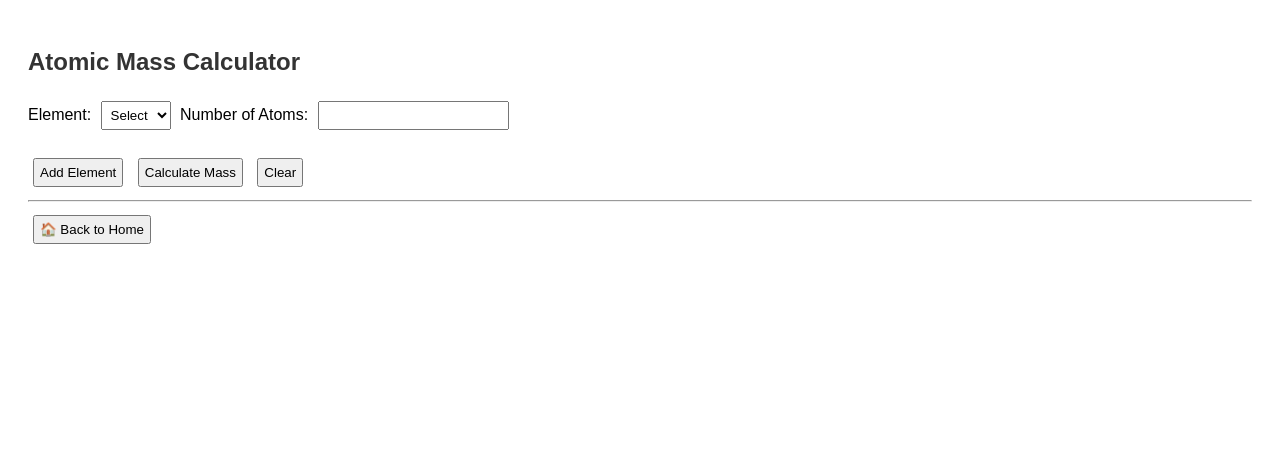
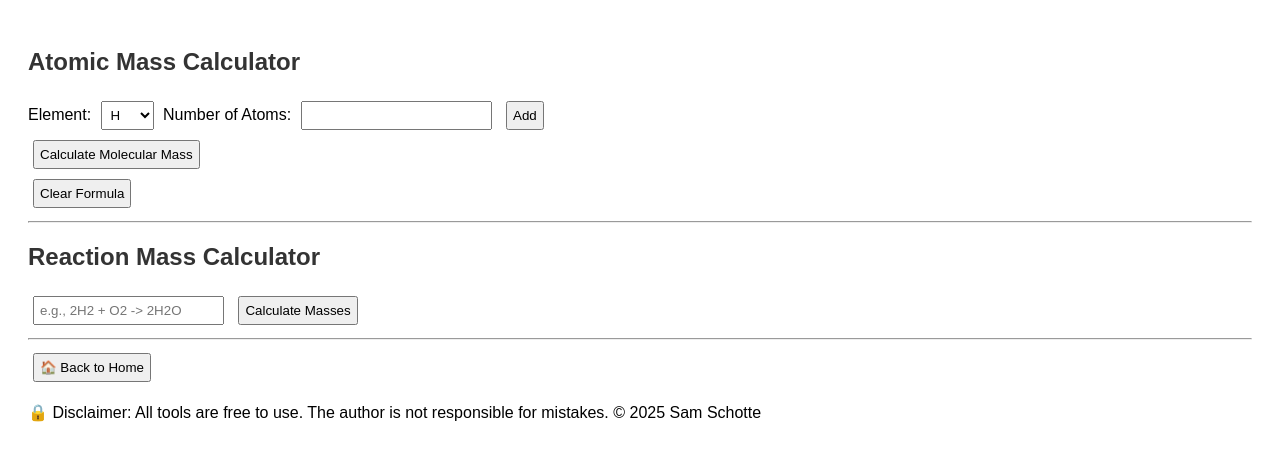
Before and after one commit to sommine/flask_multi_tool, a Flask app: page /atomic in a window 1280 px wide. Shown: the top 461 px of the page. Run offline with Flask 3, Linux system fonts and the light colour scheme.

Commit message:
Add atomic reaction feature

```diff
--- a/templates/atomic.html
+++ b/templates/atomic.html
@@ -1,44 +1,79 @@
 {% extends "base.html" %}
 {% block content %}
+
 <h2>Atomic Mass Calculator</h2>
 
+<!-- Add element form -->
 <form method="POST">
     <label>Element:</label>
     <select name="element" required>
-        <option value="">Select</option>
         {% for el in atomic_masses.keys() %}
-            <option value="{{ el }}" {% if request.form.get('element') == el %}selected{% endif %}>
-                {{ el }}
-            </option>
+            <option value="{{ el }}">{{ el }}</option>
         {% endfor %}
     </select>
 
     <label>Number of Atoms:</label>
-    <input type="number" name="num_atoms" min="1" required
-           value="{{ request.form.get('num_atoms', '') }}">
+    <input type="number" name="num_atoms" min="1" required>
 
-    <br><br>
-    <button type="submit" name="action" value="add_element">Add Element</button>
-    <button type="submit" name="action" value="calculate_mass">Calculate Mass</button>
-    <button type="submit" name="action" value="clear_formula">Clear</button>
+    <button type="submit" name="action" value="add_element">Add</button>
 </form>
 
+<!-- Calculate molecular mass -->
+<form method="POST">
+    <button type="submit" name="action" value="calculate_mass">Calculate Molecular Mass</button>
+</form>
+
+<!-- Clear formula -->
+<form method="POST">
+    <button type="submit" name="action" value="clear_formula">Clear Formula</button>
+</form>
+
+<!-- Feedback message -->
 {% if message %}
 <p><strong>{{ message }}</strong></p>
 {% endif %}
 
+<!-- Current formula table -->
 {% if molecule %}
 <h3>Current Formula</h3>
 <table>
     <tr><th>Element</th><th>Count</th></tr>
     {% for el, count in molecule.items() %}
-    <tr><td>{{ el }}</td><td>{{ count }}</td></tr>
+    <tr>
+        <td>{{ el }}</td>
+        <td>{{ count }}</td>
+    </tr>
     {% endfor %}
 </table>
 {% endif %}
 
+<hr>
+
+<h2>Reaction Mass Calculator</h2>
+
+<form method="POST">
+    <input type="text" name="reaction_input" placeholder="e.g., 2H2 + O2 -> 2H2O" required
+           value="{{ request.form.get('reaction_input', '') }}">
+    <button type="submit" name="action" value="calculate_reaction">Calculate Masses</button>
+</form>
+
+{% if reaction_masses %}
+<h3>Masses of Compounds:</h3>
+<table>
+    <tr><th>Compound</th><th>Coefficient</th><th>Molecular Mass (u)</th></tr>
+    {% for compound, info in reaction_masses.items() %}
+    <tr>
+        <td>{{ compound }}</td>
+        <td>{{ info.coeff }}</td>
+        <td>{{ "%.4f"|format(info.mass) }}</td>
+    </tr>
+    {% endfor %}
+</table>
+{% endif %}
+
+<hr>
+
 <!-- Back to Home button -->
-<hr>
 <button onclick="window.location.href='/'">🏠 Back to Home</button>
-
+<p>🔒 Disclaimer: All tools are free to use. The author is not responsible for mistakes. © 2025 Sam Schotte</p>
 {% endblock %}
--- a/templates/converter.html
+++ b/templates/converter.html
@@ -19,5 +19,5 @@
 <hr>
 <button onclick="window.location.href='/'">🏠 Back to Home</button>
 
-
+<p>🔒 Disclaimer: All tools are free to use. The author is not responsible for mistakes. © 2025 Sam Schotte</p>
 {% endblock %}
--- a/templates/double.html
+++ b/templates/double.html
@@ -16,5 +16,5 @@
 <hr>
 <button onclick="window.location.href='/'">🏠 Back to Home</button>
 
-
+<p>🔒 Disclaimer: All tools are free to use. The author is not responsible for mistakes. © 2025 Sam Schotte</p>
 {% endblock %}
--- a/templates/home.html
+++ b/templates/home.html
@@ -9,5 +9,5 @@
 <button onclick="window.location.href='/atomic'">Atomic Mass Calculator</button>
 
 <hr>
-<p>🔒 Disclaimer: All tools are free to use. The author is not responsible for mistakes. © 2025 Your Name</p>
+<p>🔒 Disclaimer: All tools are free to use. The author is not responsible for mistakes. © 2025 Sam Schotte</p>
 {% endblock %}
--- a/tools/atomic.py
+++ b/tools/atomic.py
@@ -1,5 +1,9 @@
 from flask import Blueprint, render_template, request
-from collections import defaultdict
+
+import re
+from collections import defaultdict, namedtuple
+
+CompoundInfo = namedtuple("CompoundInfo", ["coeff", "mass"])
 
 atomic_bp = Blueprint('atomic', __name__)
 
@@ -132,6 +136,7 @@ molecule_formula = defaultdict(int)
 @atomic_bp.route("/atomic", methods=["GET", "POST"])
 def atomic():
     message = ""
+    reaction_masses = {}
     if request.method == "POST":
         action = request.form.get("action")
 
@@ -145,23 +150,80 @@ def atomic():
                     message = f"Added {num_atoms} {element}(s)."
                 else:
                     message = "Invalid element or count!"
-            except:
+            except ValueError:
                 message = "Enter a valid number of atoms!"
 
         elif action == "calculate_mass":
-            if molecule_formula:
-                total_mass = sum(atomic_masses[el] * count for el, count in molecule_formula.items())
-                message = f"Molecular Mass: {total_mass:.4f} u"
-            else:
-                message = "Add at least one element first!"
+            total_mass = sum(atomic_masses[el] * count for el, count in molecule_formula.items())
+            message = f"Molecular Mass: {total_mass:.4f} u"
 
         elif action == "clear_formula":
             molecule_formula.clear()
             message = "Formula cleared."
 
+        elif action == "calculate_reaction":
+            reaction_input = request.form.get("reaction_input", "").strip()
+            if reaction_input:
+                try:
+                    reaction_masses = calculate_reaction_masses(reaction_input)
+                except ValueError as e:
+                    message = str(e)
+            else:
+                message = "Enter a valid reaction!"
+
     return render_template(
         "atomic.html",
         atomic_masses=atomic_masses,
         molecule=dict(molecule_formula),
-        message=message
+        message=message,
+        reaction_masses=reaction_masses
     )
+
+
+def parse_formula(formula):
+    """
+    Returns a dictionary {element: count} from a chemical formula string.
+    Example: "CH3OH" => {"C":1, "H":4, "O":1}
+    """
+    pattern = r'([A-Z][a-z]?)(\d*)'
+    counts = defaultdict(int)
+    for (element, num) in re.findall(pattern, formula):
+        if element not in atomic_masses:
+            raise ValueError(f"Unknown element: {element}")
+        counts[element] += int(num) if num else 1
+    return counts
+
+
+
+
+
+
+def parse_compound(compound_str):
+    """
+    Parse coefficient and formula from a string like '2H2O' or 'H2'.
+    Returns (coeff, formula)
+    """
+    match = re.match(r'(\d*)([A-Za-z0-9]+)', compound_str.strip())
+    if not match:
+        raise ValueError(f"Invalid compound: {compound_str}")
+    coeff = int(match.group(1)) if match.group(1) else 1
+    formula = match.group(2)
+    return coeff, formula
+
+def calculate_reaction_masses(reaction):
+    """
+    Parses a reaction string and returns masses of all compounds.
+    Example input: '2H2 + O2 -> 2H2O'
+    """
+    reaction_masses = {}
+    if '->' not in reaction:
+        raise ValueError("Reaction must have '->' to separate reactants and products.")
+    left, right = reaction.split('->')
+    compounds = left.split('+') + right.split('+')
+
+    for comp in compounds:
+        coeff, formula = parse_compound(comp)
+        formula_counts = parse_formula(formula)
+        mass = sum(atomic_masses[el] * count for el, count in formula_counts.items()) * coeff
+        reaction_masses[formula] = CompoundInfo(coeff=coeff, mass=mass)
+    return reaction_masses
```
